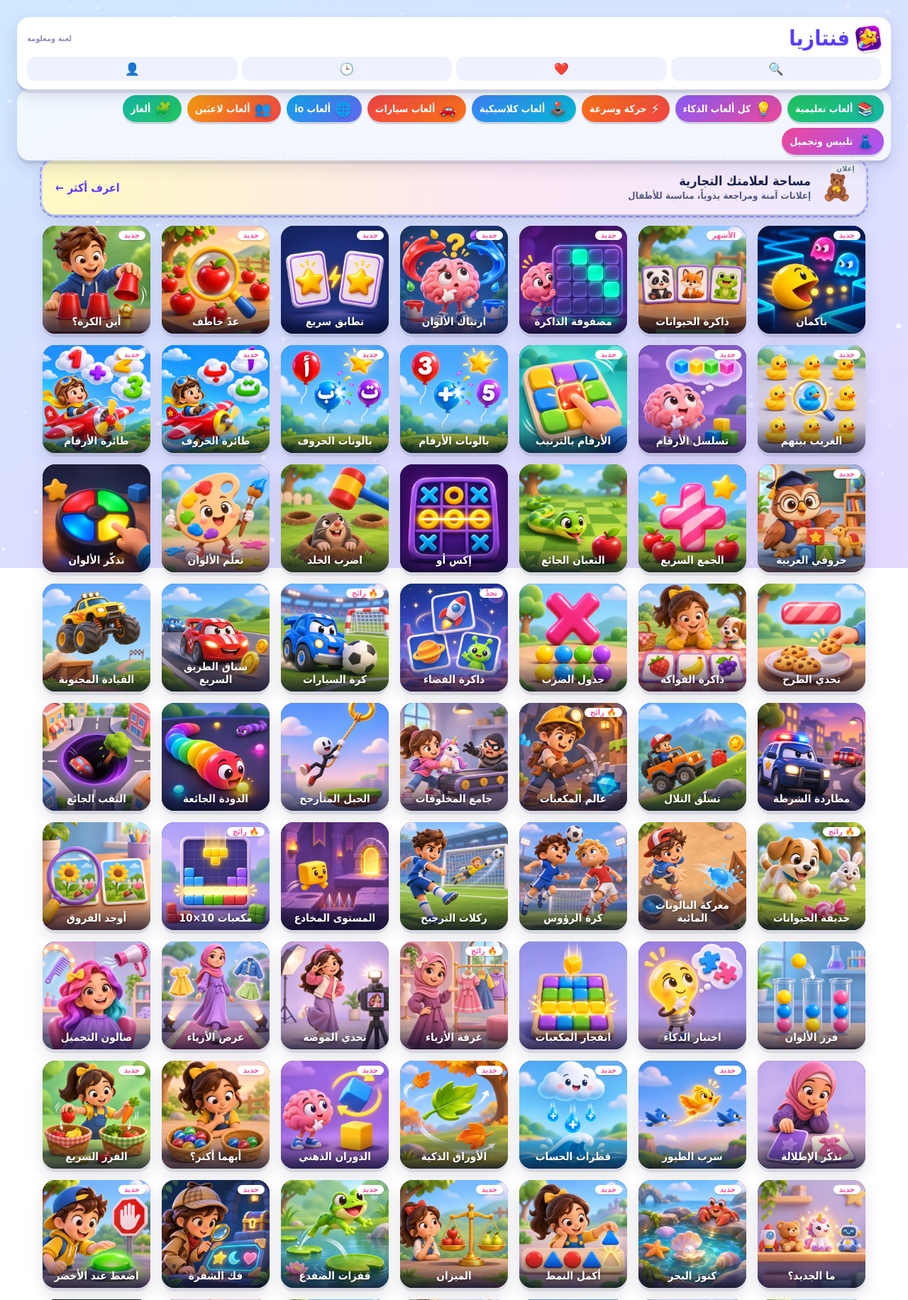
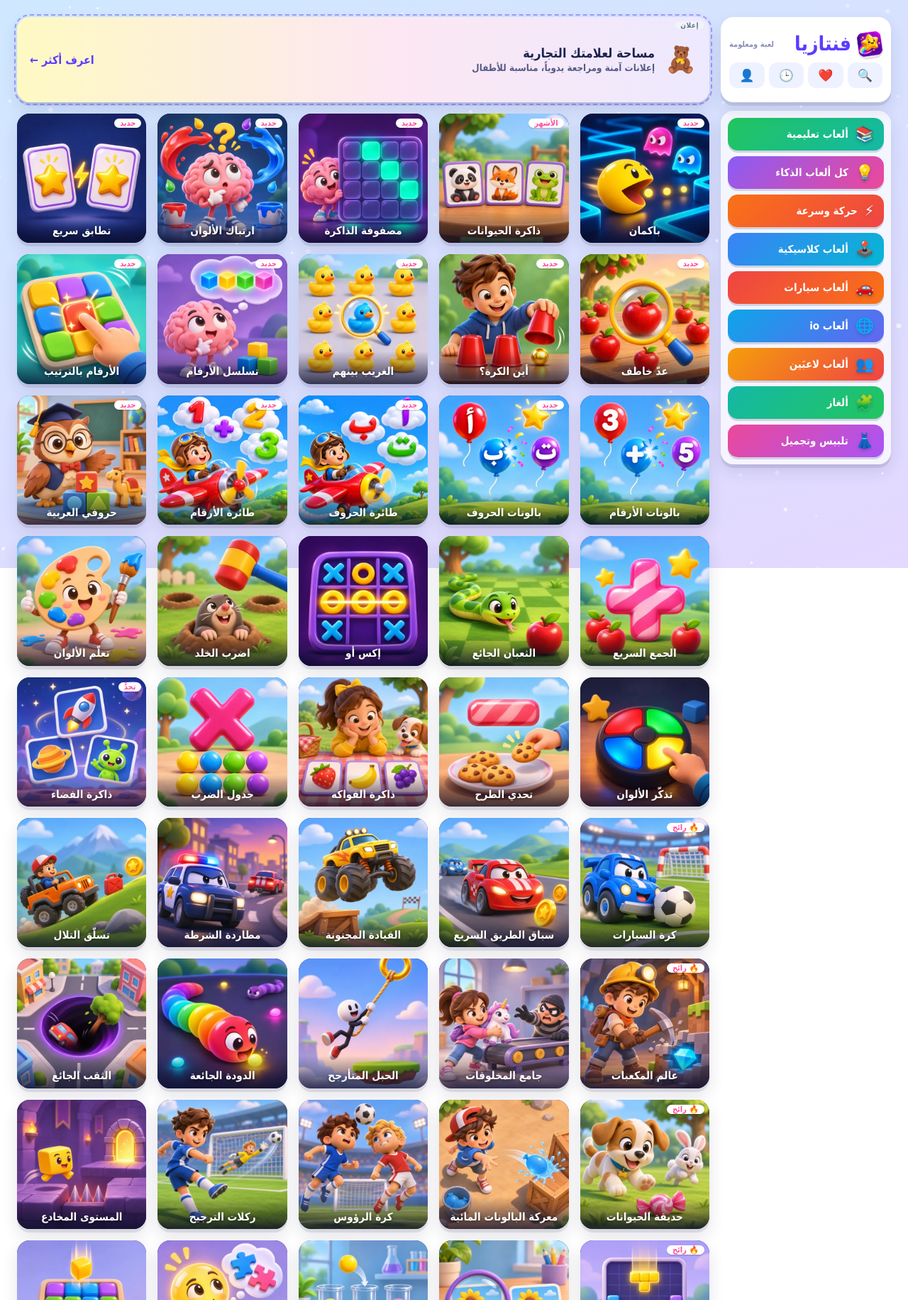
Before and after one commit to alfwaris4ever/FNTAZYA, a PHP site: page / in a window 1280 px wide. Shown: the top 1831 px of the page at 71% size. Run offline with PHP 8.4, Linux system fonts and the light colour scheme; some web fonts are replaced.

Commit message:
الواجهة: إعادة كتلة السايد بار والبانر 120 (ضاعت بسبب رفع متزامن)

```diff
--- a/css/style.css
+++ b/css/style.css
@@ -914,3 +914,34 @@ a{color:inherit;text-decoration:none}
 
 /* بلوك الشعار على الكمبيوتر: ارتفاعه بقدر محتواه وبنفس ارتفاع شريط التصنيفات، بلا فراغ أعلى وأسفل */
 @media (min-width:1024px){#grid{grid-template-rows:auto}.logo-card{gap:8px;padding:12px 14px}}
+
+/* ===== الكمبيوتر: سايد بار ثابت على اليمين (الشعار + التصنيفات)، والبانر العلوي بارتفاع 120 بجانب الشعار (28 نوفمبر 2026) ===== */
+.side{display:block}
+@media (max-width:1023px){
+  .side{position:sticky;top:8px;z-index:20;margin-bottom:var(--gap)}
+  .side .logo-card{position:static}
+  #grid{grid-template-rows:none}
+}
+@media (min-width:1024px){
+  .home{display:grid;grid-template-columns:240px minmax(0,1fr);gap:var(--gap);align-items:start}
+  .side{position:sticky;top:var(--pad);display:flex;flex-direction:column;gap:12px;max-height:calc(100vh - var(--pad)*2)}
+  .side .logo-card{position:static;height:120px;flex:none;justify-content:center;gap:8px;padding:10px 12px}
+  .side .logo-card .logo{font-size:28px}
+  .side .logo-actions{gap:6px}.side .logo-actions .icon-btn{height:36px}
+  .side #cats,.side #cats.two{position:static;align-self:stretch;width:auto;display:flex;flex-direction:column;flex-wrap:nowrap;align-items:stretch;gap:8px;overflow-y:auto;overflow-x:hidden;min-height:0;
+    padding:10px;scrollbar-width:thin;-webkit-mask-image:none;mask-image:none}
+  .side .cat-chip{height:46px;border-radius:14px;font-size:15px;padding:0 14px;gap:10px;justify-content:flex-start;flex:none}
+  .side .cat-chip span{font-size:21px}
+  .side .cat-chip.on{box-shadow:0 0 0 3px #fff,0 0 0 5px var(--c1)}
+  @media (hover:hover){.side .cat-chip:hover{transform:translateX(-3px)}}
+  /* الأيقونات تملأ عرض المنطقة بالتساوي وتبقى مربعة */
+  #grid{grid-template-columns:repeat(auto-fill,minmax(var(--cell),1fr));grid-auto-rows:auto;justify-content:stretch}
+  #grid>.tile{aspect-ratio:1/1}
+  #grid>.cat-head{min-height:var(--cell)}
+  /* البانر العلوي: نفس ارتفاع بلوك الشعار */
+  #grid>.fz-sp[data-slot=home_top]{height:120px;min-height:120px;align-self:start}
+  #grid>.fz-sp[data-slot=home_top] .fz-sp-house{height:120px;min-height:120px;box-sizing:border-box}
+  #grid>.fz-sp[data-slot=home_top].has-img .fz-sp-img{max-width:970px}
+  #grid>.fz-sp[data-slot=home_top].has-img .fz-sp-img img{height:120px;object-fit:cover}
+  #grid>.fz-sp[data-slot=home_top].fz-sp-net .fz-sp-frame{height:120px!important}
+}
```
